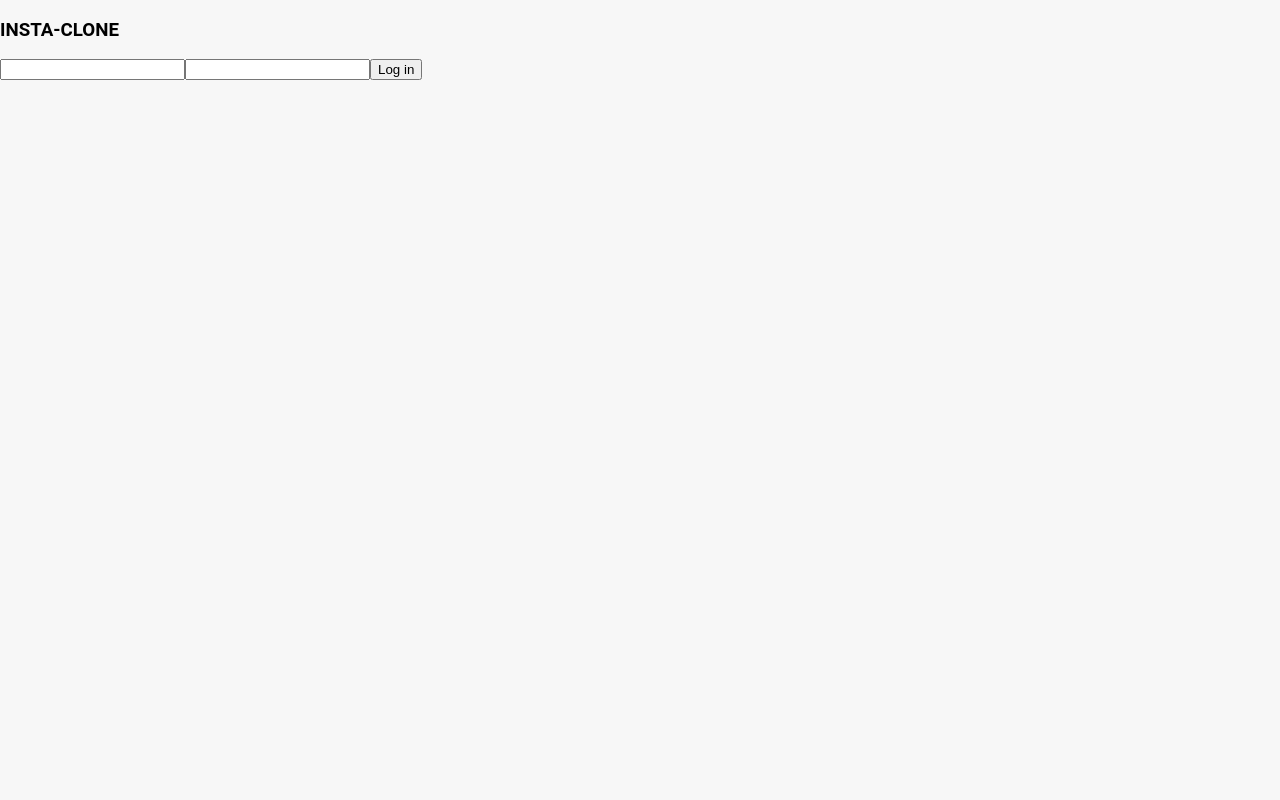
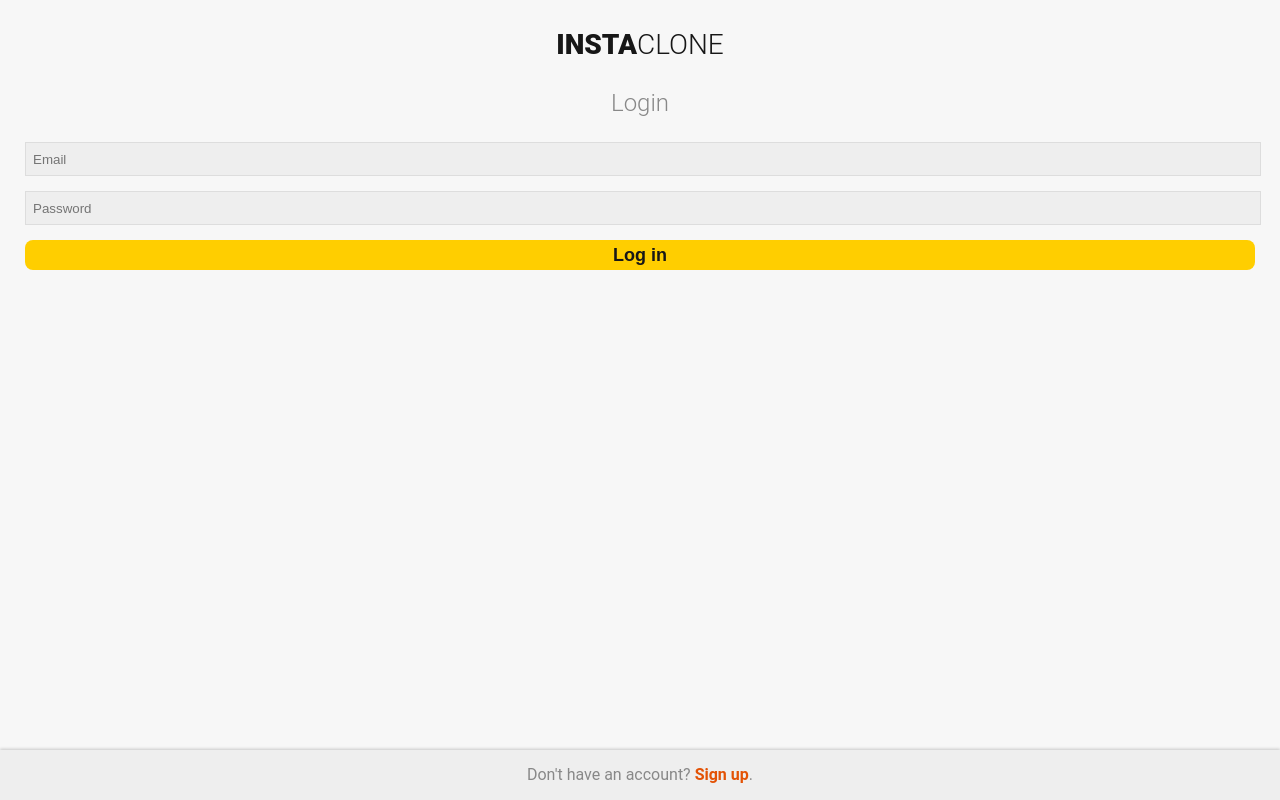
Before and after one commit to Ravaniss/insta-bis, a Vue app in the folder front/: page /login in a window 1280 px wide. Built offline with nearby package versions, Linux system fonts and the light colour scheme.

Commit message:
Login - CSS

```diff
--- a/front/src/views/Login.vue
+++ b/front/src/views/Login.vue
@@ -1,11 +1,19 @@
 <template>
-  <div>
-    <h3>INSTA-CLONE</h3>
-    <div class="form-group">
-      <input type="text" v-model="email">
-      <input type="text" v-model="password">
+  <div class="login">
+    <header>
+      <h3>INSTA<span>CLONE</span></h3>
+      <h4>Login</h4>
+    </header>
+    <main class="form-group">
+      <input type="text" v-model="email" placeholder="Email">
+      <input type="text" v-model="password" placeholder="Password">
       <button class="login-btn">Log in</button>
-    </div>
+    </main>
+    <footer>
+      <p>
+        Don't have an account? <router-link to="/register" class="link">Sign up</router-link>.
+      </p>
+    </footer>
   </div>
 </template>
 
@@ -18,3 +26,99 @@
     password: string = ''
   }
 </script>
+
+<style lang="scss" scoped>
+  .login {
+    display: flex;
+    flex-flow: column;
+    height: 100vh;
+    box-sizing: border-box;
+
+    header {
+      h3 {
+        color: #171717;
+        font-size: 28px;
+        text-align: center;
+        font-weight: 900;
+
+        span {
+          font-weight: 300;
+        }
+      }
+
+      h4 {
+        color: #888;
+        font-size: 24px;
+        text-align: center;
+        font-weight: 300;
+        margin: 0;
+        padding: 0;
+      }
+    }
+
+    .form-group {
+      flex: 1;
+      display: flex;
+      justify-content: flex-start;
+      flex-flow: column;
+      padding: 25px;
+
+      input {
+        width: 100%;
+        height: 30px;
+        border: 1px solid #DDD;
+        margin-bottom: 15px;
+        text-indent: 5px;
+        background-color: #EEE;
+        outline: none;
+
+        &:hover {
+          cursor: pointer;
+        }
+
+        &:focus {
+          border: 1px solid #AAA;
+        }
+      }
+
+      button {
+        width: 100%;
+        height: 30px;
+        background: #FFCE00;
+        appearance: none;
+        border: none;
+        outline: none;
+        border-radius: 8px;
+        color: #171717;
+        font-size: 18px;
+        font-weight: 700;
+      }
+    }
+
+    footer {
+      width: calc(100% - 50px);
+      height: 20px;
+      background-color: #EEE;
+      box-shadow: 0px -1px 3px rgba(0, 0, 0, 0.2);
+      padding: 15px 25px;
+      display: flex;
+      justify-content: center;
+      align-items: center;
+
+      p {
+        color: #888;
+        font-size: 16px;
+        line-height: 40px;
+        margin: 0;
+        padding: 0;
+        text-align: center;
+      }
+
+      .link {
+        color: #E35205;
+        text-decoration: none;
+        font-weight: 700;
+      }
+    }
+  }
+</style>
```
